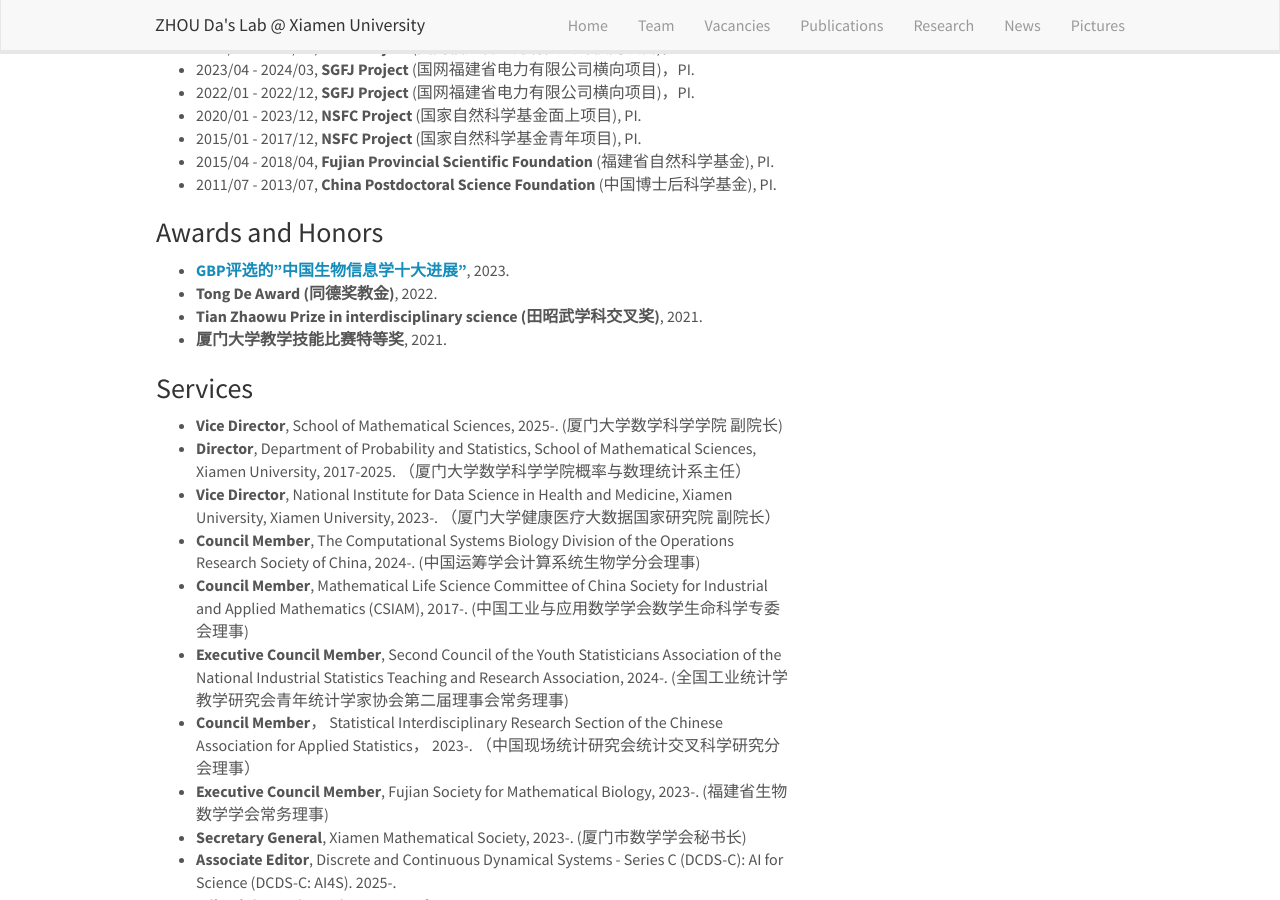
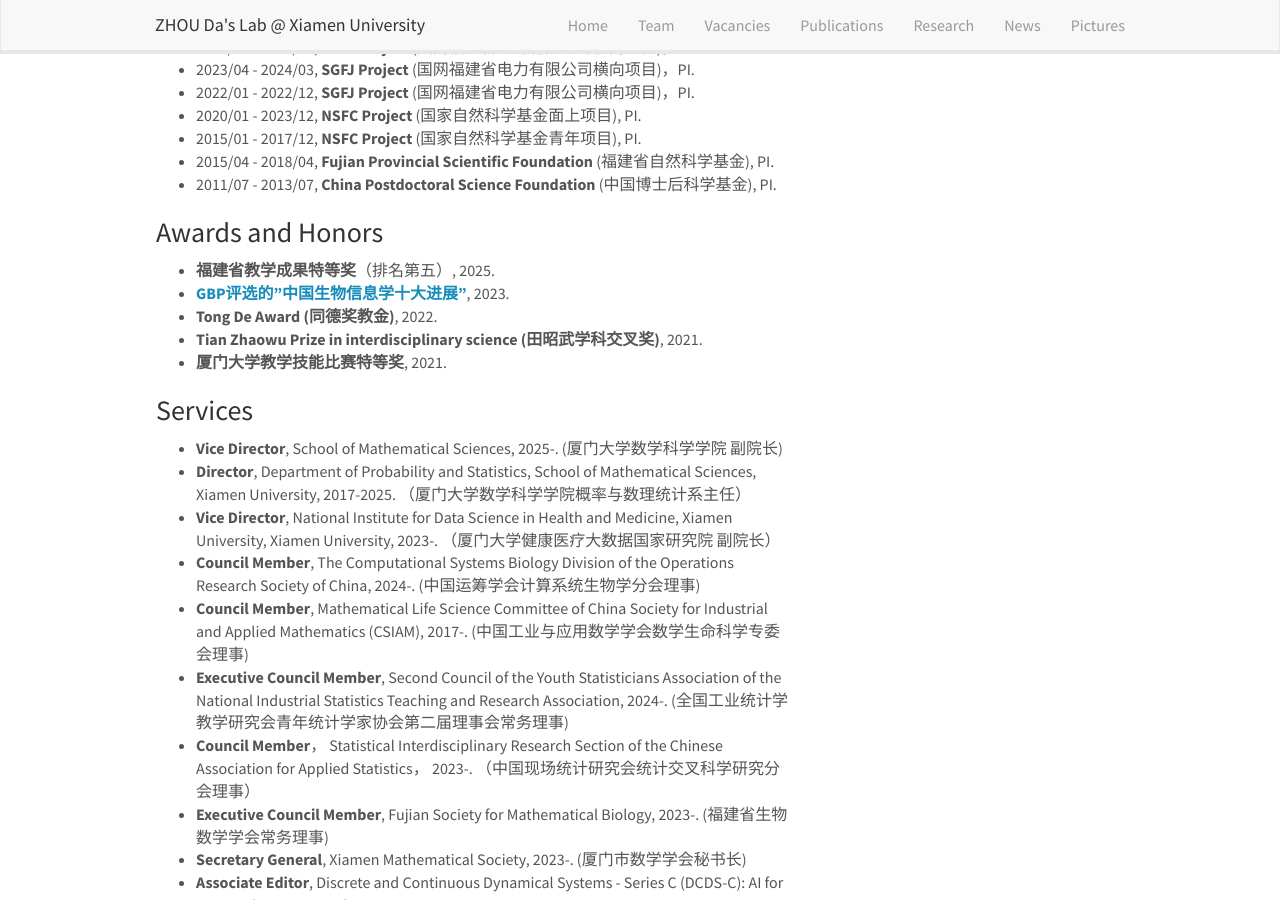
Before and after one commit to ZhouDaLab/zhoudalab.github.io, a Jekyll site: the page built from _pages/home.md, in a window 1280 px wide and 900 px high, scrolled down 1316 px. Built offline with Jekyll 4.4.1, drawn with Linux system fonts in a browser that asks for light colours; nearby versions of some CDN libraries.

Commit message:
Update home.md

```diff
--- a/_pages/home.md
+++ b/_pages/home.md
@@ -60,6 +60,7 @@ Email：zhouda@xmu.edu.cn
 - 2011/07 - 2013/07, **China Postdoctoral Science Foundation** (中国博士后科学基金), PI.
 
 ### Awards and Honors
+- **福建省教学成果特等奖**（排名第五）, 2025.
 - [**GBP评选的"中国生物信息学十大进展"**](http://gpb.big.ac.cn/news/1020), 2023.
 - **Tong De Award (同德奖教金)**, 2022.
 - **Tian Zhaowu Prize in interdisciplinary science (田昭武学科交叉奖)**, 2021.
```
